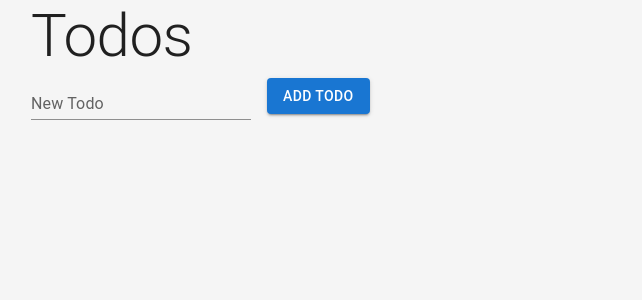
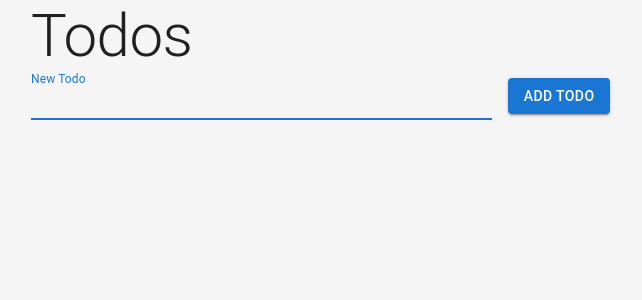
Before and after one commit to orodriguez/ergo, a React (Create React App) app in the folder front-end/: page / in a window 1280 px wide. Shown: the top 300 px of the page, without its empty margins (33-675 px from the left). Built offline with nearby package versions, Linux system fonts and the light colour scheme.

Commit message:
* Set focus to new todo on render * handleAddTodo * handleKeyDown

```diff
--- a/front-end/src/todos/Page.tsx
+++ b/front-end/src/todos/Page.tsx
@@ -1,9 +1,20 @@
 import { Button, TextField, Typography } from "@mui/material";
 import { Box, Container } from "@mui/system";
-import React from "react"
+import React, { useEffect } from "react"
 
 const Page: React.FC = () => {
     const [newTodoTitle, setNewTodoTitle] = React.useState<string>("");
+    const newTodoInputRef = React.useRef<HTMLButtonElement>(null);
+    useEffect(() => newTodoInputRef.current?.focus(), []);
+
+    const handleAddTodo = () => {
+        console.log(`Adding todo: ${newTodoTitle}`);
+        setNewTodoTitle("");
+    };
+
+    const handleKeyDown = (e: React.KeyboardEvent) => {
+        if (e.key === "Enter") handleAddTodo();
+    };
 
     return (
         <Container>
@@ -14,8 +25,11 @@ const Page: React.FC = () => {
                     variant="standard"
                     value={newTodoTitle}
                     onChange={e => setNewTodoTitle(e.target.value)}
+                    onKeyDown={handleKeyDown}
+                    inputRef={newTodoInputRef}
+                    sx={{ width: '40%' }}
                 />
-                <Button variant="contained">Add Todo</Button>
+                <Button variant="contained" onClick={handleAddTodo}>Add Todo</Button>
             </Box>
         </Container>
     )
```
